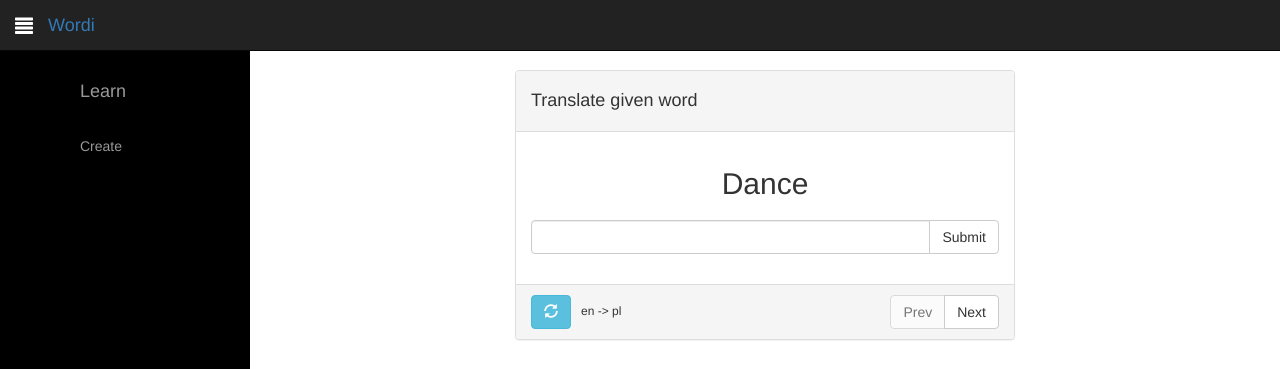
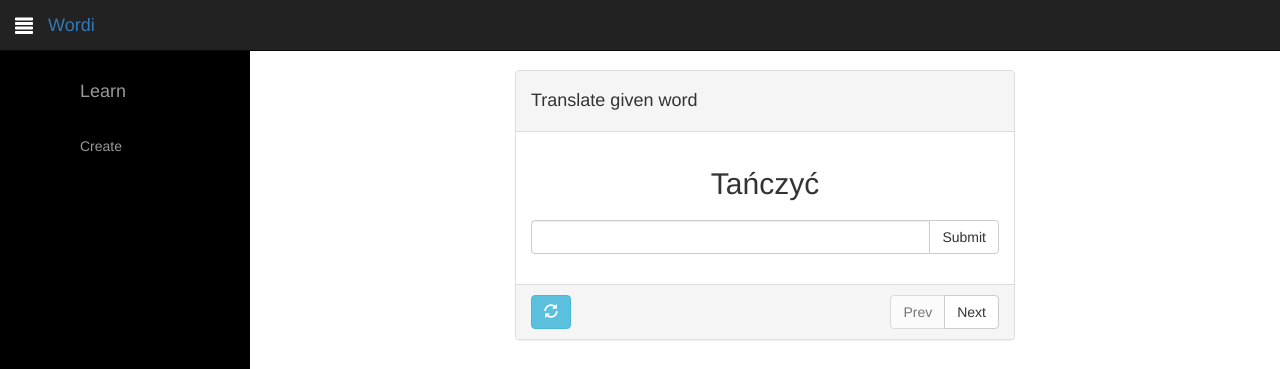
Before and after one commit to maciejmatu/ng-wordy, an Angular app in the folder client/: page /learn in a window 1280 px wide. Shown: the top 369 px of the page. Built offline with nearby package versions, Linux system fonts and the light colour scheme.

Commit message:
Corrected word interface

```diff
--- a/client/src/app/learn/learn.component.html
+++ b/client/src/app/learn/learn.component.html
@@ -1,7 +1,7 @@
 <div class="panel panel-default">
   <div class="panel-heading"><h4>Translate given word</h4></div>
   <div class="panel-body">
-    <h2>{{ wordList[currentId][nativeLang] }}</h2>
+    <h2>{{ wordList[currentId][(langToggled ? 'foreignWord' : 'nativeWord')] }}</h2>
     <div class="input-group">
       <input #word type="text" class="form-control">
       <span class="input-group-btn">
@@ -14,7 +14,6 @@
       <button type="button" class="btn btn-info" (click)='toggleLanguage()'>
         <span class="glyphicon glyphicon-refresh" aria-hidden="true"></span>
       </button>
-      <h6 class="lang">{{ nativeLang + ' -> ' + secondLang }}</h6>
     </div>
     <div class="btn-group" role="group" aria-label="...">
       <button type="button" class="btn btn-default"
--- a/client/src/app/learn/learn.component.ts
+++ b/client/src/app/learn/learn.component.ts
@@ -1,5 +1,5 @@
 import {Component, OnInit} from '@angular/core';
-import {IWord} from './learn.interface';
+import {Word} from './word';
 
 @Component({
   selector: 'app-learn',
@@ -7,24 +7,22 @@ import {IWord} from './learn.interface';
   styleUrls: ['./learn.component.scss']
 })
 export class LearnComponent implements OnInit {
-  wordList: IWord[] = [
+  wordList: Word[] = [
     {
-      'en': 'Dance',
-      'pl': 'Tańczyć'
+      'foreignWord': 'Dance',
+      'nativeWord': 'Tańczyć'
     },
     {
-      'en': 'Talk',
-      'pl': 'Mówić'
+      'foreignWord': 'Talk',
+      'nativeWord': 'Mówić'
     },
     {
-      'en': 'Walk',
-      'pl': 'Chodzić'
+      'foreignWord': 'Walk',
+      'nativeWord': 'Chodzić'
     },
   ];
   currentId: number = 0;
   langToggled: boolean = false;
-  nativeLang: string = 'en';
-  secondLang: string = 'pl';
 
   constructor() { }
 
@@ -32,11 +30,7 @@ export class LearnComponent implements OnInit {
   }
 
   toggleLanguage(): void {
-    let lang = this.nativeLang;
-
     this.langToggled = !this.langToggled;
-    this.nativeLang = this.secondLang;
-    this.secondLang = lang;
   }
 
   changeWord(num = 1): void {
@@ -46,7 +40,7 @@ export class LearnComponent implements OnInit {
   }
 
   onSubmit(value): void {
-    let currentWord = this.wordList[this.currentId][this.secondLang];
+    let currentWord = this.wordList[this.currentId][(!this.langToggled ? 'foreignWord' : 'nativeWord')]
 
     if (value.toLocaleLowerCase() === currentWord.toLocaleLowerCase()) {
       console.log('correct')
--- a/client/src/app/learn/learn.interface.ts
+++ /dev/null
@@ -1,4 +0,0 @@
-export interface IWord {
-  en: string,
-  pl: string
-}
--- /dev/null
+++ b/client/src/app/learn/word.ts
@@ -0,0 +1,4 @@
+export interface Word {
+  foreignWord: string,
+  nativeWord: string
+}
```
